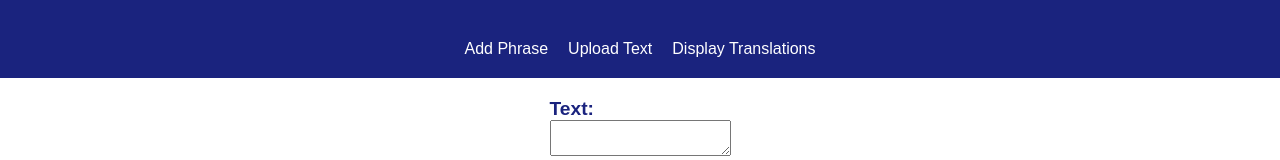
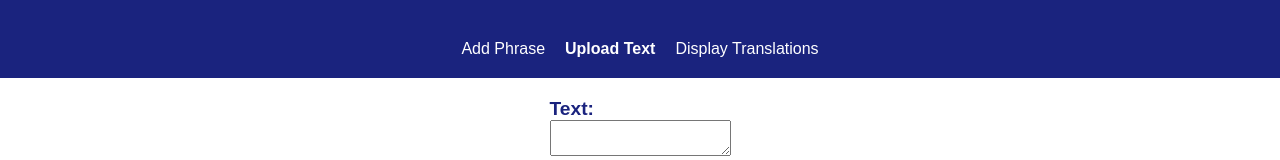
Before and after one commit to lukasz-pudlo/langcache, a React (Create React App) app in the folder langcache-frontend/: page /upload_text in a window 1280 px wide. Shown: the top 160 px of the page. Built offline with nearby package versions, Linux system fonts and the light colour scheme.

Commit message:
Make active Navbar element bold

```diff
--- a/langcache-frontend/src/App.css
+++ b/langcache-frontend/src/App.css
@@ -36,3 +36,35 @@
     transform: rotate(360deg);
   }
 }
+
+/* Navbar styles */
+nav {
+  display: flex;
+  justify-content: center;
+  margin-top: 20px;
+}
+
+nav ul {
+  list-style-type: none;
+  margin: 0;
+  padding: 0;
+  display: flex;
+  gap: 20px;
+}
+
+nav li {
+  display: inline;
+}
+
+nav a {
+  color: white;
+  text-decoration: none;
+}
+
+nav a:hover {
+  text-decoration: underline;
+}
+
+nav ul li .active-link {
+  font-weight: bold;
+}
--- a/langcache-frontend/src/App.js
+++ b/langcache-frontend/src/App.js
@@ -4,7 +4,6 @@ import AddPhrase from './components/AddPhrase';
 import UploadText from './components/UploadText';
 import DisplayTranslations from './components/DisplayTranslations';
 import Navbar from './components/Navbar';
-import './index.css';
 
 
 function App() {
--- a/langcache-frontend/src/components/Navbar.js
+++ b/langcache-frontend/src/components/Navbar.js
@@ -1,24 +1,26 @@
 import React from 'react';
-import { NavLink } from 'react-router-dom';
+import { NavLink, useLocation } from 'react-router-dom';
 
 
 const Navbar = () => {
+  const location = useLocation();
+
     return (
       <header>
         <nav>
           <ul>
             <li>
-              <NavLink to="/add_phrase" activeClassName="active-link">
+            <NavLink to="/add_phrase" className={location.pathname === '/add_phrase' ? 'active-link' : ''}>
               Add Phrase
             </NavLink>
             </li>
             <li>
-              <NavLink to="/upload_text" activeClassName="active-link">
+            <NavLink to="/upload_text" className={location.pathname === '/upload_text' ? 'active-link' : ''}>
               Upload Text
             </NavLink>
             </li>
             <li>
-              <NavLink to="/translations" activeClassName="active-link">
+            <NavLink to="/translations" className={location.pathname === '/translations' ? 'active-link' : ''}>
               Display Translations
             </NavLink>
             </li>
--- a/langcache-frontend/src/index.css
+++ b/langcache-frontend/src/index.css
@@ -152,6 +152,6 @@ nav a:hover {
   text-decoration: underline;
 }
 
-.active-link {
+nav ul li .active-link {
   font-weight: bold;
 }
```
Lines whose indentation alone changed are shown as unchanged.
